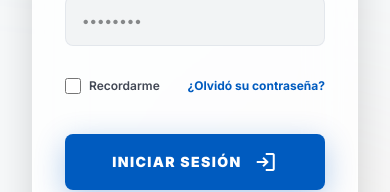
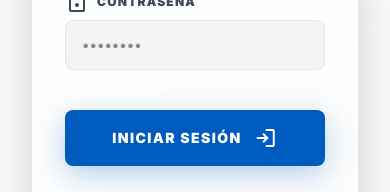
Before and after one commit to Marcosd96/parqueadero-ufps, a Next.js app: page /login in a window 390 px wide. Shown: the part 446-638 px from the top of the page. Built offline with nearby package versions, Linux system fonts and the light colour scheme; no server answers.

Commit message:
feat: implement login page UI with authentication handling and responsive styling

```diff
--- a/app/login/page.tsx
+++ b/app/login/page.tsx
@@ -102,13 +102,7 @@ export default function LoginPage() {
                 </div>
               </div>
 
-              <div className="flex items-center justify-between pt-2">
-                <label className="flex items-center gap-2 cursor-pointer group">
-                  <input type="checkbox" className="w-4 h-4 rounded border-[var(--color-outline-variant)] text-[var(--color-primary)] focus:ring-[var(--color-primary)]/20" />
-                  <span className="text-xs font-semibold text-[var(--color-on-surface-variant)] group-hover:text-[var(--color-on-surface)] transition-colors">Recordarme</span>
-                </label>
-                <a href="#" className="text-xs font-bold text-[var(--color-primary)] hover:underline">¿Olvidó su contraseña?</a>
-              </div>
+
 
               <button
                 type="submit"
```
